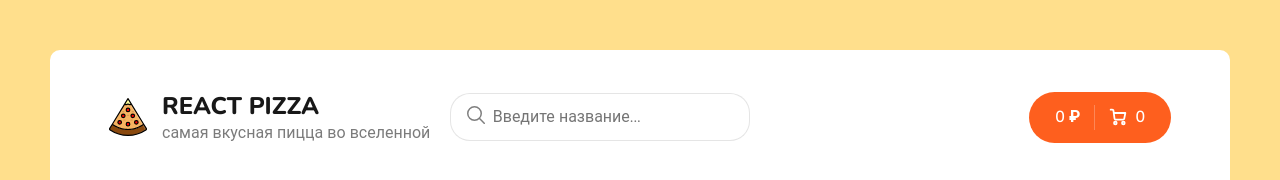
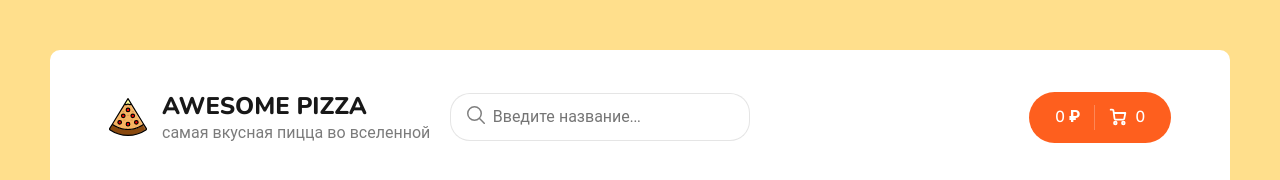
Before and after one commit to xvishnevskix/Snack-Bar, a React (Create React App) app: page / in a window 1280 px wide. Shown: the top 180 px of the page. Built offline with nearby package versions, Linux system fonts and the light colour scheme; no server answers.

Commit message:
Cleaning up the code

```diff
--- a/src/components/Header.tsx
+++ b/src/components/Header.tsx
@@ -28,7 +28,7 @@ const Header = () => {
                 <Link to="/"><div className="header__logo">
                     <img width="38" src={logoSvg} alt="Pizza logo"/>
                     <div>
-                        <h1>React Pizza</h1>
+                        <h1>Awesome Pizza</h1>
                         <p>самая вкусная пицца во вселенной</p>
                     </div>
                 </div>
--- a/src/pages/Home.tsx
+++ b/src/pages/Home.tsx
@@ -1,15 +1,10 @@
 import React from "react";
-import axios from "axios"
 import Categories from "../components/Categories";
 import Sort from "../components/Sort";
 import Skeleton from "../components/PizzaBlock/Skeleton";
 import PizzaBlock from "../components/PizzaBlock";
 import Pagination from "../components/Pagination";
-// import {Pagination, PizzaBlock, Skeleton, Sort, Categories} from "../components"
 import {useSelector} from "react-redux";
-import { setCategoryId, setFilters} from "../redux/filter/slice";
-import qs from "qs"
-import { useNavigate } from "react-router-dom";
 import {fetchPizzas} from "../redux/pizza/slice";
 import {Pizza} from "../redux/pizza/types"
 import {useAppDispatch} from "../redux/store";
```
